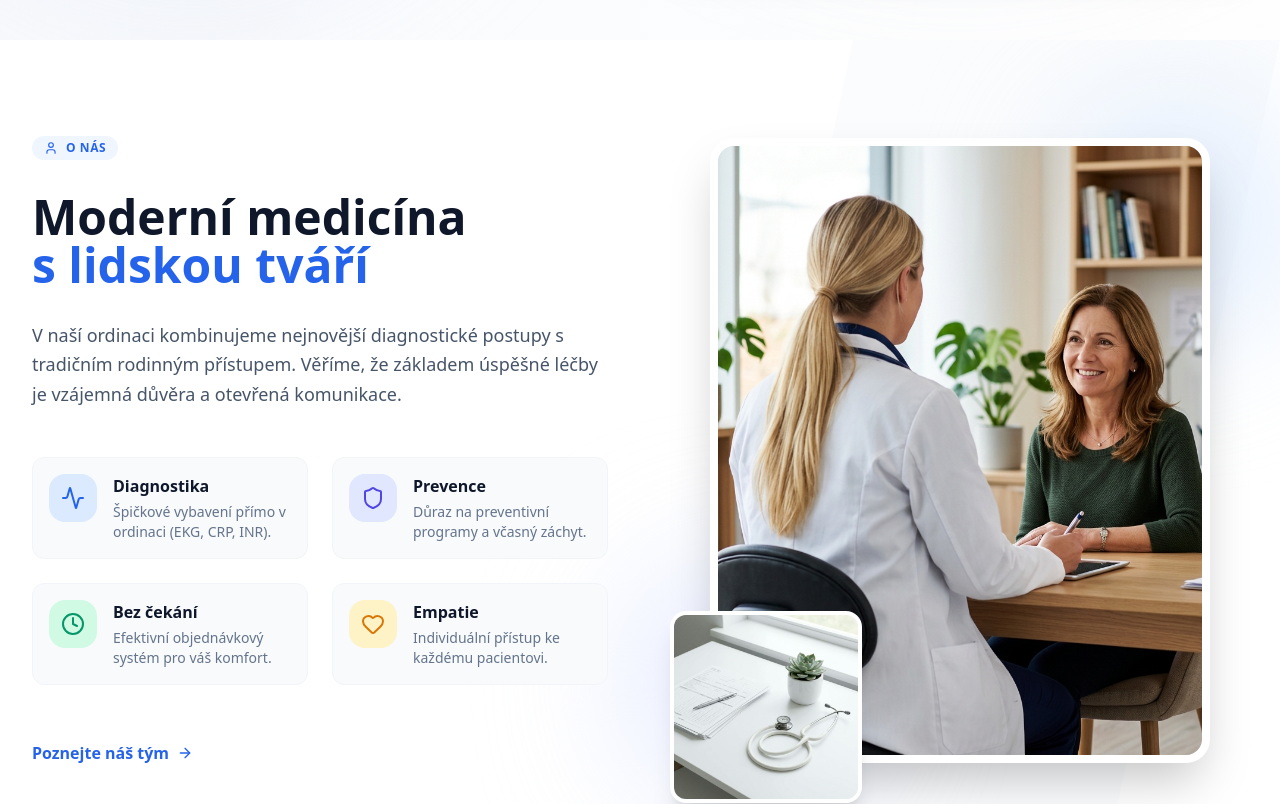
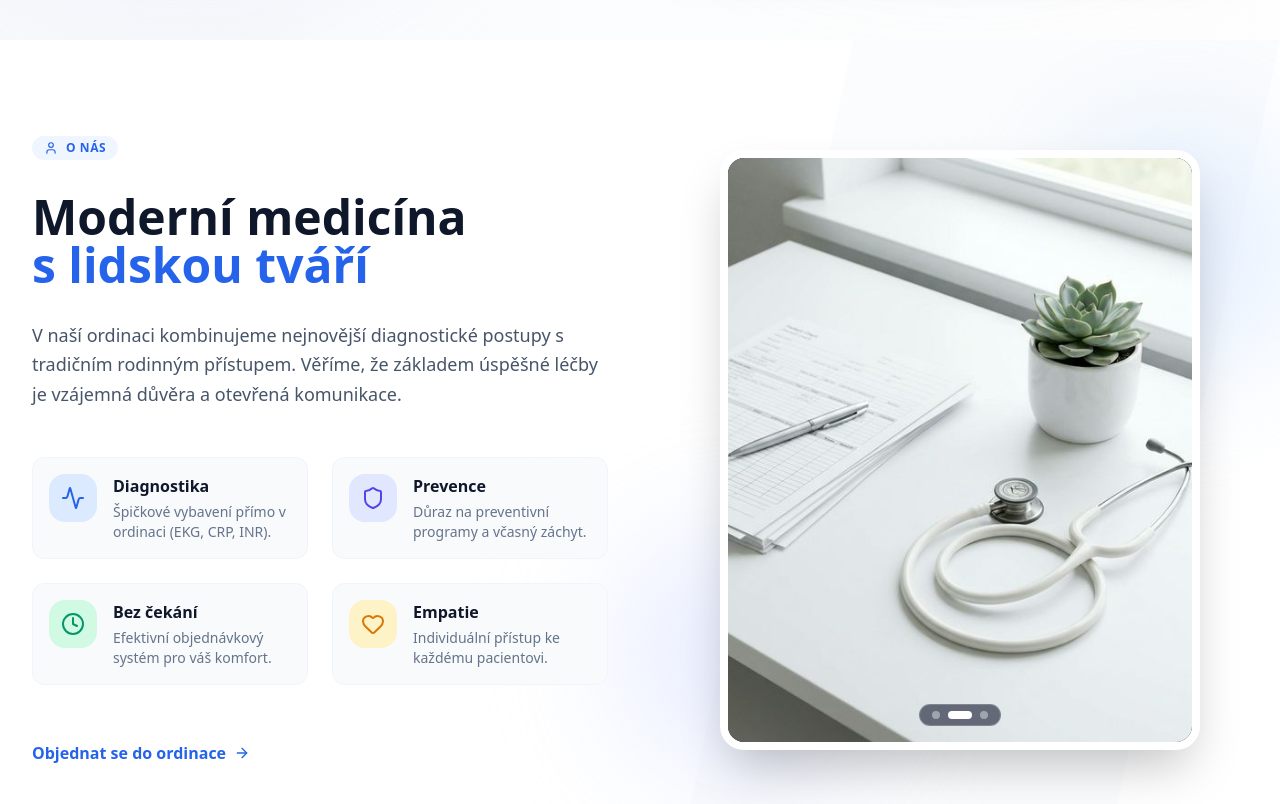
Before and after one commit to MISS3x/finemedica, a Next.js app: page / in a window 1280 px wide. Shown: the part 800-1604 px from the top of the page. Built offline with nearby package versions, Linux system fonts and the light colour scheme.

Commit message:
Remove inset image and add smooth slow cross-fade photo slideshow in AboutUs

```diff
--- a/src/app/components/AboutUs.tsx
+++ b/src/app/components/AboutUs.tsx
@@ -1,10 +1,27 @@
 "use client";
 
-import { Shield, Activity, Clock, CheckCircle, Heart, User, Award, ArrowRight } from "lucide-react";
+import { Shield, Activity, Clock, Heart, User, ArrowRight } from "lucide-react";
 import Link from "next/link";
 import Image from "next/image";
+import { useState, useEffect } from "react";
+
+const aboutImages = [
+    { src: "/images/doctor_talking.png", alt: "Lékařka hovořící s pacientem" },
+    { src: "/images/medical_desk.png", alt: "Moderní diagnostické vybavení" },
+    { src: "/images/waiting_room.png", alt: "Příjemné prostředí ordinace" },
+];
 
 export default function AboutUs() {
+    const [currentImageIndex, setCurrentImageIndex] = useState(0);
+
+    // Smooth automatic image rotation every 5 seconds
+    useEffect(() => {
+        const interval = setInterval(() => {
+            setCurrentImageIndex((prev) => (prev + 1) % aboutImages.length);
+        }, 5000);
+        return () => clearInterval(interval);
+    }, []);
+
     return (
         <section id="about" className="py-24 bg-white relative overflow-hidden">
             {/* Background Elements */}
@@ -73,39 +90,48 @@ export default function AboutUs() {
 
                         <div className="pt-6">
                             <Link href="#contact" className="inline-flex items-center text-blue-600 font-bold hover:text-blue-700 hover:underline">
-                                Poznejte náš tým <ArrowRight className="ml-2 w-4 h-4" />
+                                Objednat se do ordinace <ArrowRight className="ml-2 w-4 h-4" />
                             </Link>
                         </div>
                     </div>
 
-                    {/* Image Column - Composition of multiple images */}
-                    <div className="relative lg:h-[600px] flex items-center justify-center">
-                        <div className="relative w-full max-w-[500px] aspect-[4/5]">
-                            {/* Main Image */}
-                            <div className="absolute inset-0 rounded-3xl overflow-hidden shadow-2xl border-8 border-white bg-slate-200">
+                    {/* Image Column - Single Clean Frame with Slow Cross-Fade Animation */}
+                    <div className="relative lg:h-[550px] flex items-center justify-center">
+                        <div className="relative w-full max-w-[480px] aspect-[4/5] rounded-3xl overflow-hidden shadow-2xl border-8 border-white bg-slate-900">
+                            {aboutImages.map((img, idx) => (
+                                <div
+                                    key={img.src}
+                                    className={`absolute inset-0 transition-opacity duration-1000 ease-in-out ${
+                                        idx === currentImageIndex ? "opacity-100 z-10" : "opacity-0 z-0"
+                                    }`}
+                                >
                                     <Image
-                                    src="/images/doctor_talking.png"
-                                    alt="Lékař hovořící s pacientem"
+                                        src={img.src}
+                                        alt={img.alt}
                                         fill
                                         className="object-cover"
+                                        priority={idx === 0}
                                     />
                                 </div>
+                            ))}
 
-                            {/* Secondary Image - Floating */}
-                            <div className="absolute -bottom-10 -left-10 w-48 h-48 rounded-2xl overflow-hidden shadow-xl border-4 border-white bg-slate-100 hidden md:block">
-                                <Image
-                                    src="/images/medical_desk.png"
-                                    alt="Moderní vybavení"
-                                    fill
-                                    className="object-cover"
+                            {/* Carousel Indicators / Dots */}
+                            <div className="absolute bottom-4 left-1/2 -translate-x-1/2 z-20 flex gap-2 bg-slate-900/60 backdrop-blur-md px-3 py-1.5 rounded-full border border-white/20">
+                                {aboutImages.map((_, idx) => (
+                                    <button
+                                        key={idx}
+                                        onClick={() => setCurrentImageIndex(idx)}
+                                        className={`h-2 rounded-full transition-all duration-300 ${
+                                            idx === currentImageIndex ? "w-6 bg-white" : "w-2 bg-white/40 hover:bg-white/70"
+                                        }`}
+                                        aria-label={`Přejít na snímek ${idx + 1}`}
                                     />
+                                ))}
+                            </div>
                         </div>
 
-
-                        </div>
-
-                        {/* Background blobs behind images */}
-                        <div className="absolute top-1/2 left-1/2 -translate-x-1/2 -translate-y-1/2 w-[120%] h-[120%] -z-10">
+                        {/* Background blobs behind main image */}
+                        <div className="absolute top-1/2 left-1/2 -translate-x-1/2 -translate-y-1/2 w-[120%] h-[120%] -z-10 pointer-events-none">
                             <div className="absolute top-0 right-0 w-64 h-64 bg-blue-100 rounded-full mix-blend-multiply filter blur-3xl opacity-70 animate-blob"></div>
                             <div className="absolute bottom-0 left-0 w-64 h-64 bg-indigo-100 rounded-full mix-blend-multiply filter blur-3xl opacity-70 animate-blob animation-delay-2000"></div>
                         </div>
```
Lines whose indentation alone changed are shown as unchanged.
